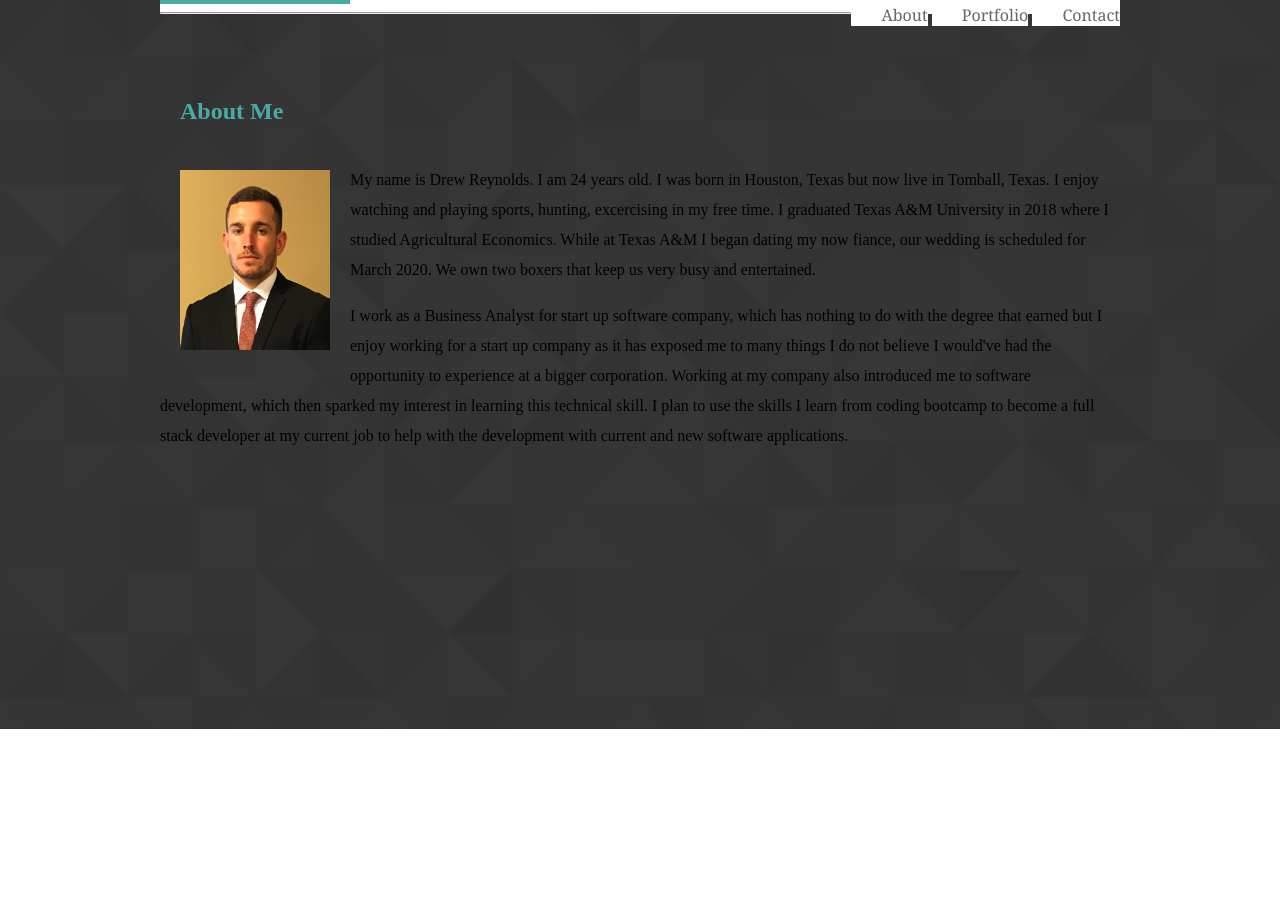
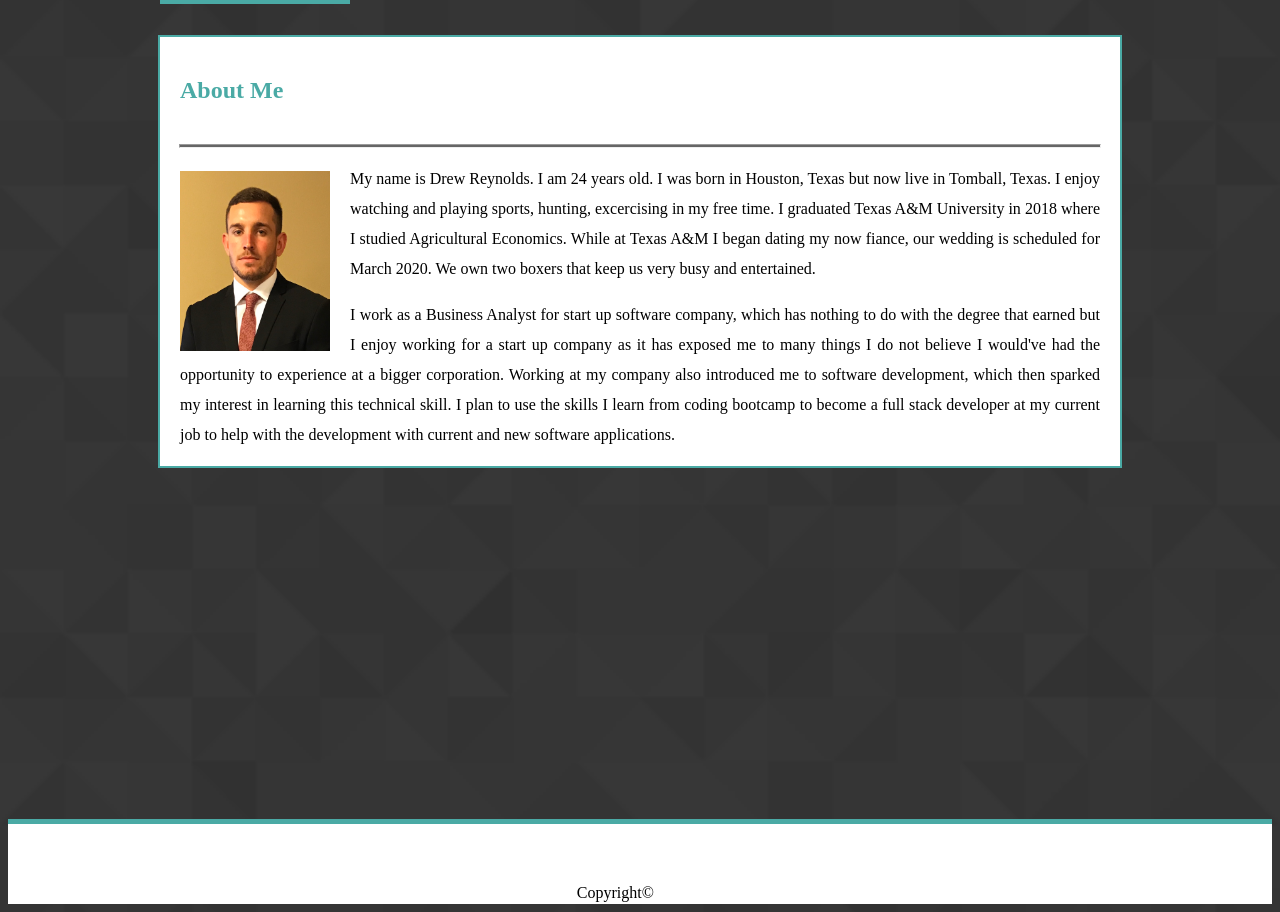
Before and after one commit to drewr7/Basic-Portfolio, a plain HTML site: page index.html in a window 1280 px wide. Shown: the part 71-983 px from the top of the page. Before the commit the page ends 800 px from the top, so only its background shows below. Drawn offline with Linux system fonts and the light colour scheme.

Commit message:
updated all html files and css

```diff
--- a/assets/css/style.css
+++ b/assets/css/style.css
@@ -12,6 +12,8 @@ Header {
     text-align: center;
     padding: 20px;
     width: 150px;
+    float: left;
+    display: inline;
 
 }
 .menu {
@@ -24,11 +26,18 @@ Header {
 .bodycontent {
     width: 960px;
     margin: auto;
+    background-color: white;
+    border: solid;
+    border-color: #4aaaa5;
+    border-width: 2px;
+
 
 }
 .navbar {
     float: right;
     display: inline;
+    padding: 21.5 0;
+
 
 }
 body{
@@ -56,9 +65,41 @@ h1 {
 
 img {
     float: left;
-    padding: 5 20 20 20px;
+    padding: 15 20 0 20;
 }
 
 p {
     line-height: 30px;
+    text-align: justify;
+    padding: 0 20;
+
 }
+#seperator {
+    width: 920px;
+    height: 2px;
+    background-color: #666666
+
+}
+
+.fullheader {
+    height: 62px;
+    background-color: white;
+
+}
+.Footer {
+    background-color: white;
+    height: 80px;
+    border-top: solid;
+    border-color: #4aaaa5;
+    border-width: 5px;
+    align-items: center;
+}
+.bodybackground {
+    height: 100%;
+}
+.copyright {
+    margin: auto;
+    width: 10%;
+    padding: 60 0 0 0;
+
+}
--- a/index.html
+++ b/index.html
@@ -4,22 +4,25 @@
         <link rel="stylesheet" href="assets/css/style.css">
     </head>
     <body>
+        <div class=fullheader>
        <Header>
             <div id=nameblock>
                     Drew Reynolds
                 </div>
             <div class=navbar>
-                    <div class=menu>About <a href="index.html"></a></div>
-                    <div class=menu>Portfolio <a href="portfolio.html"></a></div>
-                    <div class=menu>Contact <a href="contact.html"></a></div>
+                    <div class=menu>About <a href="./index.html"></a></div>
+                    <div class=menu>Portfolio <a href="./portfolio.html"></a></div>
+                    <div class=menu>Contact <a href="./contact.html"></a></div>
             </div>
             <hr>
        </Header>
+        </div>
        <br>
        <br>
        <div class=bodybackground>
            <section class=bodycontent>
                <h1>About Me</h1>
+               <hr id=seperator>
                 <img src="assets/images/drew.JPG" alt="Drew Reynolds" style="width:150px; height:180px">
                     <p>
                         My name is Drew Reynolds. I am 24 years old. I was born in Houston, Texas but now live in Tomball, Texas. I enjoy watching and playing sports, hunting, excercising in my free time. I graduated Texas A&M University in 2018 where I studied Agricultural Economics. While at Texas A&M I began dating my now fiance, our wedding is scheduled for March 2020. We own two boxers that keep us very busy and entertained.
@@ -32,6 +35,8 @@
 
            </section>
        </div>
-       <div class=Footer></div>
+       <div class=Footer>
+           <div class=copyright>Copyright&copy;</div>
+       </div>
     </body>
 </html>
```
Also changed, not shown: contact.html (+13 -9 lines), portfolio.html (+4 -2 lines).
